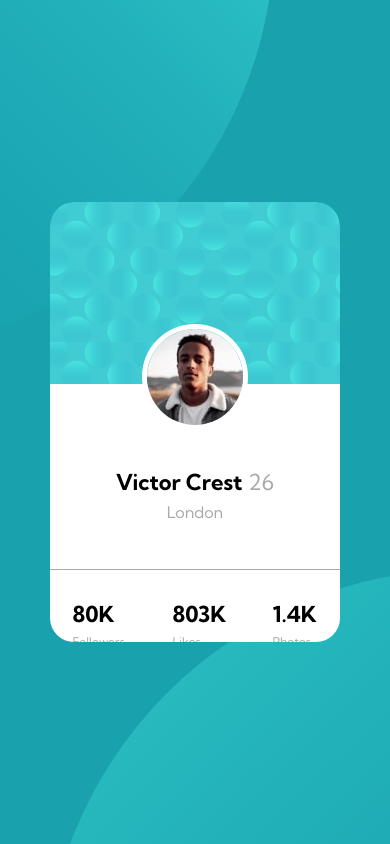
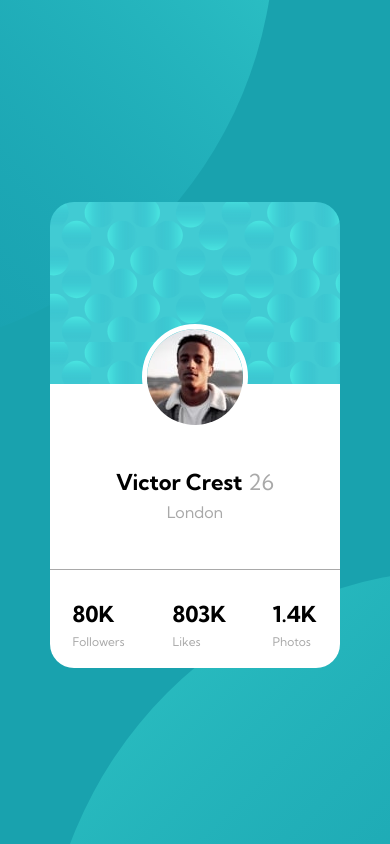
Before and after one commit to Olaoluwadunni/React-Profile-card-, a React (Create React App) app in the folder profile-card-with-react/: page / in a window 390 px wide. Built offline with nearby package versions, Linux system fonts and the light colour scheme.

Commit message:
Update App.css

```diff
--- a/profile-card-with-react/src/App.css
+++ b/profile-card-with-react/src/App.css
@@ -32,7 +32,7 @@
     border-width: thin;
     border-radius: 24px;
     font-family: kumbh sans;
-    overflow-x: hidden !important;
+    /*overflow: hidden !important;*/
   }
   .down{
 
```
